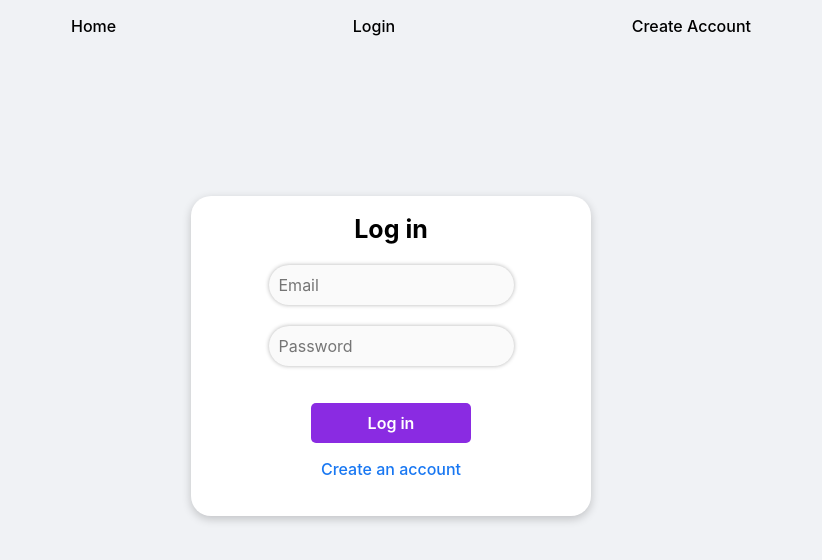
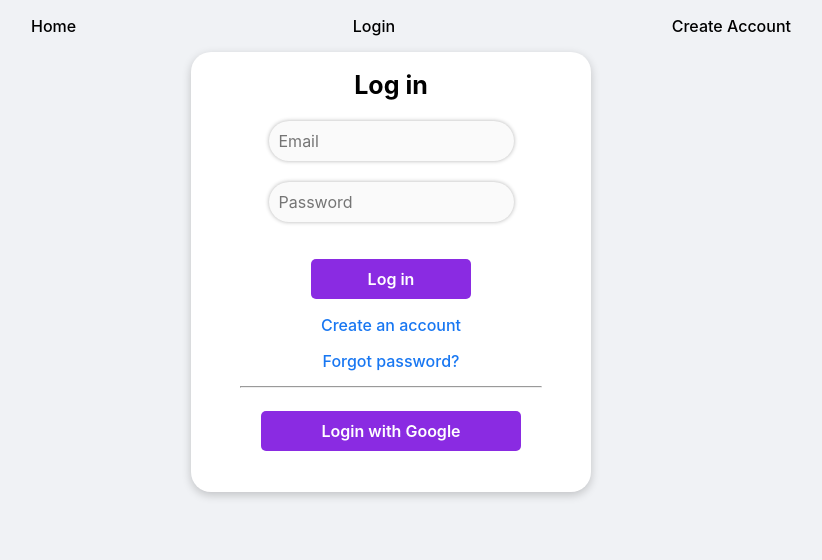
Before and after one commit to Bastien-Durand/Dev-hub, a React (Create React App) app in the folder frontend/loginform/: page /login in a window 1280 px wide. Shown: the top 560 px of the page, without its empty margins (249-1071 px from the left). Built offline with nearby package versions, Linux system fonts and the light colour scheme.

Commit message:
Fixed margin issue for all components layout

```diff
--- a/frontend/loginform/package.json
+++ b/frontend/loginform/package.json
@@ -8,6 +8,7 @@
     "@testing-library/user-event": "^13.5.0",
     "axios": "^1.4.0",
     "bcryptjs": "^2.4.3",
+    "framer-motion": "^10.15.2",
     "react": "^18.2.0",
     "react-dom": "^18.2.0",
     "react-router-dom": "^6.14.2",
--- a/frontend/loginform/src/App.jsx
+++ b/frontend/loginform/src/App.jsx
@@ -7,14 +7,29 @@ import "./index.css";
 
 const App = () => {
   return (
-    <>
+    <div
+      style={{
+        display: "grid",
+        placeItems: "center",
+        justifyContent: "center",
+      }}
+    >
+      <div
+        style={{
+          maxWidth: "1280px",
+          display: "grid",
+          placeItems: "center",
+          justifyContent: "center",
+        }}
+      >
         <Navbar />
         <Routes>
           <Route path="/" element={<HomePage />} />
           <Route path="/login" element={<LoginPage />} />
           <Route path="/create" element={<CreateAccountPage />} />
         </Routes>
-    </>
+      </div>
+    </div>
   );
 };
 
--- a/frontend/loginform/src/components/CreateAccount/CreateAccountForm.jsx
+++ b/frontend/loginform/src/components/CreateAccount/CreateAccountForm.jsx
@@ -2,6 +2,7 @@ import axios from "axios";
 import validator from "validator";
 import styles from "../CreateAccount/createaccountform.module.css";
 import { useState } from "react";
+import { motion } from "framer-motion";
 
 const CreateAccountForm = () => {
   const [userData, setUserData] = useState({
@@ -51,7 +52,12 @@ const CreateAccountForm = () => {
   };
 
   return (
-    <div className={styles.createAccountFormLayout}>
+    <motion.div
+      initial={{ opacity: 0.5, scale: 0.9 }}
+      animate={{ opacity: 1, scale: 1 }}
+      transition={{ duration: 0.3 }}
+      className={styles.createAccountFormLayout}
+    >
       <div>
         <h1>Create a new account</h1>
       </div>
@@ -89,7 +95,12 @@ const CreateAccountForm = () => {
             />
           </label>
           <label>
-            <div classname={styles.termsAndConditionsLayout}>
+            <div
+              classname={styles.termsAndConditionsLayout}
+              initial={{ opacity: 0, scale: 0.5 }}
+              animate={{ opacity: 1, scale: 1 }}
+              transition={{ duration: 0.5 }}
+            >
               <p className={styles.termsAndConditions}>
                 People who use our service may have uploaded your contact
                 information to this service. <a href="#">Learn more</a>.
@@ -110,7 +121,7 @@ const CreateAccountForm = () => {
           <a href="#">Already have an account?</a>
         </div>
       </form>
-    </div>
+    </motion.div>
   );
 };
 
--- a/frontend/loginform/src/components/CreateAccount/createaccountform.module.css
+++ b/frontend/loginform/src/components/CreateAccount/createaccountform.module.css
@@ -1,5 +1,4 @@
 .createAccountFormLayout {
-  margin: 20vh;
   height: 440px;
   width: 400px;
   background: #fff;
--- a/frontend/loginform/src/components/Home/Home.jsx
+++ b/frontend/loginform/src/components/Home/Home.jsx
@@ -1,16 +1,7 @@
 import styles from "../Home/Home.module.css";
 
 const Home = () => {
-  return (
-    <div className={styles.home}>
-      <div>
-        <h1>Welcome to the homepage</h1>
-      </div>
-      <div className={styles.homeSubtext}>
-        <p>View your content below</p>
-      </div>
-    </div>
-  );
+  return <div>Hello</div>;
 };
 
 export default Home;
--- a/frontend/loginform/src/components/Home/Home.module.css
+++ b/frontend/loginform/src/components/Home/Home.module.css
@@ -1,4 +1,4 @@
-.home {
+.homeLayout {
   margin: 20vh;
   height: 320px;
   width: 400px;
@@ -22,3 +22,8 @@ h1 {
   line-height: 0px;
   color: #777777;
 }
+
+.card {
+  height: 150px;
+  width: 150px;
+}
--- a/frontend/loginform/src/components/Login/LoginForm.jsx
+++ b/frontend/loginform/src/components/Login/LoginForm.jsx
@@ -2,6 +2,7 @@ import axios from "axios";
 import validator from "validator";
 import styles from "../Login/loginform.module.css";
 import { useState } from "react";
+import { motion } from "framer-motion";
 
 var currentToken = "";
 
@@ -43,11 +44,15 @@ const LoginForm = () => {
   };
 
   return (
-    <div className={styles.loginFormLayout}>
+    <motion.div
+      initial={{ opacity: 0.5, scale: 0.9 }}
+      animate={{ opacity: 1, scale: 1 }}
+      transition={{ duration: 0.3 }}
+      className={styles.loginFormLayout}
+    >
       <div className={styles.formTitle}>
         <h1>Log in</h1>
       </div>
-
       <form onSubmit={handleSubmit}>
         <div className={styles.firstFormDiv}>
           <label>
@@ -83,9 +88,19 @@ const LoginForm = () => {
           <button type="submit">Log in</button>
 
           <a href="#">Create an account</a>
+          <a href="#">Forgot password?</a>
         </div>
       </form>
-    </div>
+      <hr
+        style={{
+          color: "grey",
+          width: "300px",
+          marginTop: "15px",
+        }}
+      />
+
+      <button style={{ marginTop: "15px" }}>Login with Google</button>
+    </motion.div>
   );
 };
 
--- a/frontend/loginform/src/components/Login/loginform.module.css
+++ b/frontend/loginform/src/components/Login/loginform.module.css
@@ -1,8 +1,23 @@
+.layout {
+  /* margin-top: 3rem; */
+  position: absolute;
+  top: 0;
+  bottom: 0;
+  left: 0;
+  right: 0;
+  margin: auto;
+}
+
 .loginFormLayout {
-  margin: 20vh;
-  height: 320px;
+  height: 440px;
   width: 400px;
   background: #fff;
+  position: "absolute";
+  top: 0;
+  bottom: 0;
+  left: 0;
+  right: 0;
+  margin: auto;
   display: flex;
   align-items: center;
   flex-direction: column;
--- a/frontend/loginform/src/components/Navigation/navbar.module.css
+++ b/frontend/loginform/src/components/Navigation/navbar.module.css
@@ -1,6 +1,9 @@
+.navbar {
+  width: 800px;
+}
+
 .ulist {
   display: flex;
-  flex-direction: row;
   justify-content: space-between;
   list-style-type: none;
 }
--- a/frontend/loginform/src/index.css
+++ b/frontend/loginform/src/index.css
@@ -1,17 +1,10 @@
 body {
   margin: 0;
-  width: 100%;
-  max-width: 1280px;
-  min-width: 450px;
-  min-height: 580px;
   font-family: -apple-system, BlinkMacSystemFont, "Segoe UI", "Roboto", "Oxygen",
     "Ubuntu", "Cantarell", "Fira Sans", "Droid Sans", "Helvetica Neue",
     sans-serif;
-
   -webkit-font-smoothing: antialiased;
   -moz-osx-font-smoothing: grayscale;
-  display: grid;
-  place-items: center;
   background-color: #f0f2f5;
 }
 
--- a/frontend/loginform/src/pages/LoginPage.jsx
+++ b/frontend/loginform/src/pages/LoginPage.jsx
@@ -1,5 +1,4 @@
 import LoginForm from "../components/Login/LoginForm";
-
 const LoginPage = () => {
   return (
     <div>
```
Also changed, not shown: 2 other files (tests, documents, lock files or other folders). Lines whose indentation alone changed are shown as unchanged.
